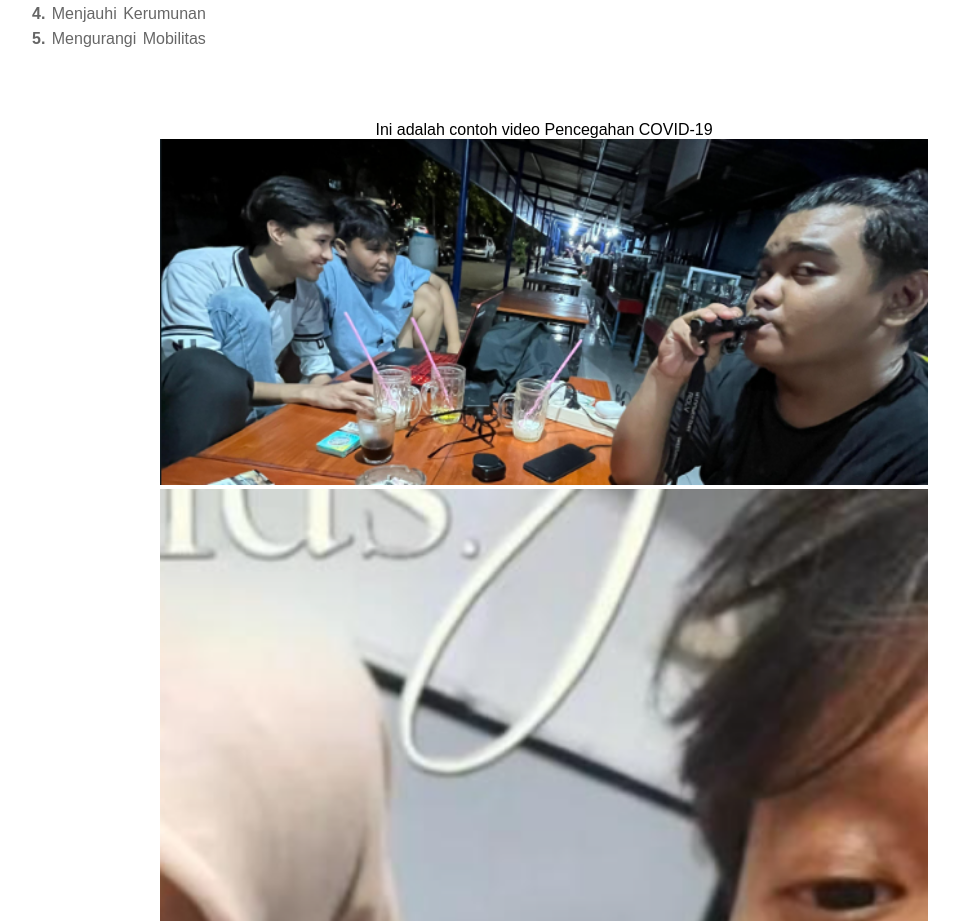
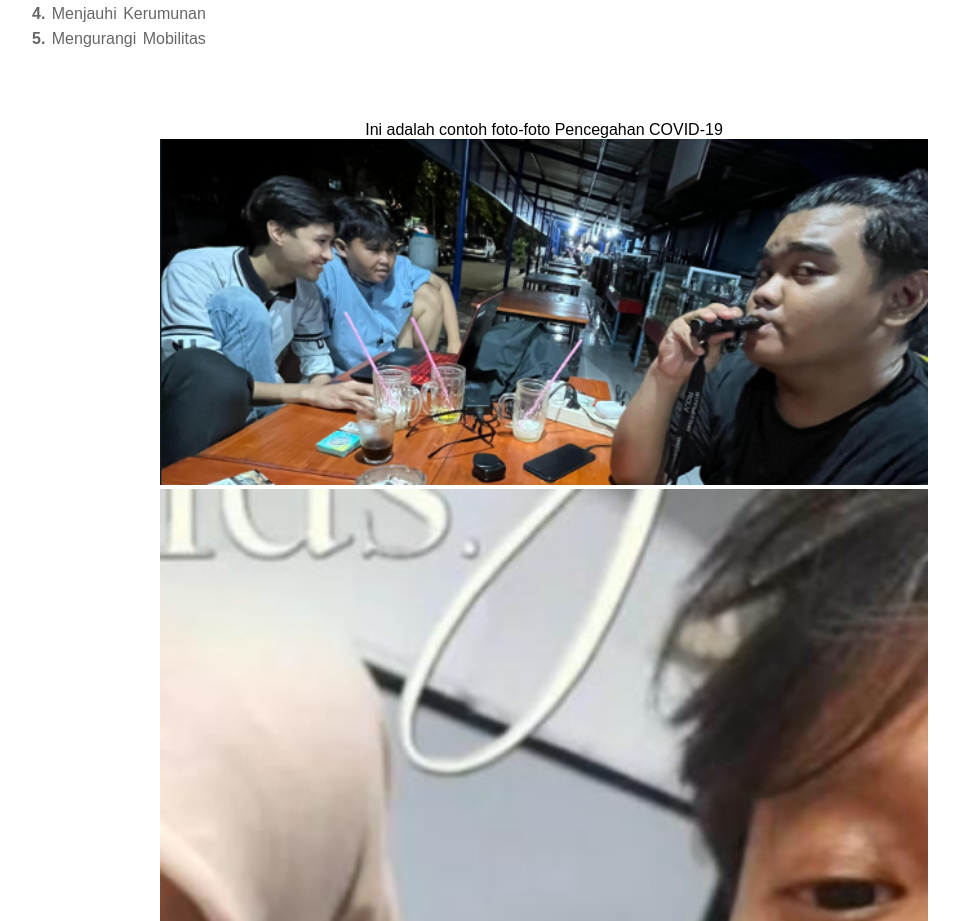
Before and after one commit to herisubagja18/ilyasjamancovid, a plain HTML site: page pen.html in a window 1280 px wide. Shown: the part 800-1721 px from the top of the page, without its empty margins (96-1055 px from the left). Drawn offline with nearby package versions, Linux system fonts and the light colour scheme.

Commit message:
Update pen.html

```diff
--- a/pen.html
+++ b/pen.html
@@ -56,7 +56,7 @@
       </div>
     </section>
 
-    <center><p><p>Ini adalah contoh video Pencegahan COVID-19</p></p></center>
+    <center><p><p>Ini adalah contoh foto-foto Pencegahan COVID-19</p></p></center>
     <center><p><p><p><img src="geolagi.png" width="60%"></p></p></p></center>
     <center><p><p><p><img src="iniilyas.png" width="60%"></p></p></p></center>
       <!-- footer -->
```
